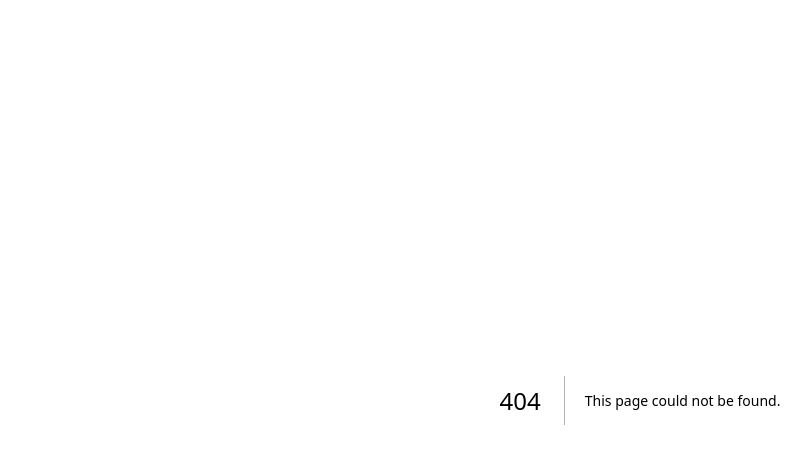
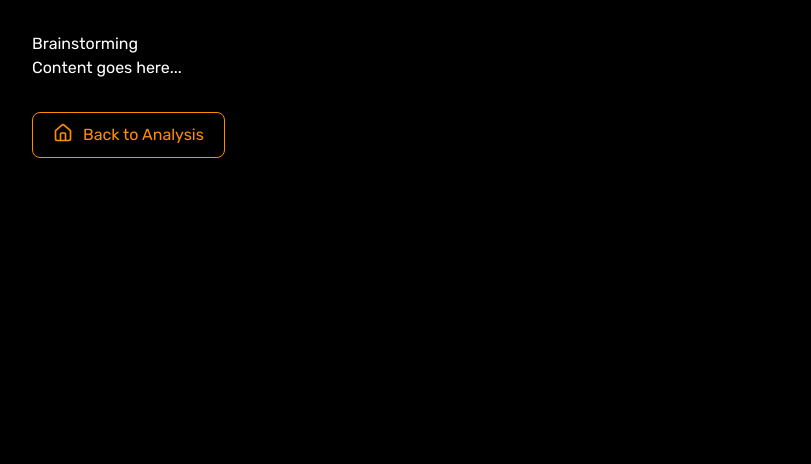
Before and after one commit to codersushi/beyond-the-bot, a Next.js app: page /brainstorming in a window 1280 px wide. Before the commit this address had no page. Shown: the top 464 px of the page, without its empty margins (0-811 px from the left). Built offline with nearby package versions, Linux system fonts and the light colour scheme.

Commit message:
FINALLY THE SCROLLBAR COLORING WORKS YAY

```diff
--- /dev/null
+++ b/app/brainstorming/page.tsx
@@ -0,0 +1,34 @@
+// app/brainstorming/page.tsx
+
+'use client'; // Include this if you use hooks like useState
+
+import { Rubik } from "next/font/google";
+import Link from "next/link";
+import { Home } from "lucide-react";
+
+const rubik = Rubik({ subsets: ['latin'] });
+
+export default function BrainstormingPage() {
+  return (
+
+    <main className={rubik.className} style={{ padding: '2rem', color: 'white' }}>
+      <h1>Brainstorming</h1>
+      <p>Content goes here...</p>
+
+      {/* Button to go back */}
+      <Link href="/" style={{
+        marginTop: '2rem',
+        display: 'inline-flex',
+        gap: '10px',
+        color: '#ff8c00',
+        border: '1px solid #ff8c00',
+        padding: '10px 20px',
+        borderRadius: '8px',
+        textDecoration: 'none'
+      }}>
+        <Home size={20} />
+        Back to Analysis
+      </Link>
+    </main>
+  );
+}
--- a/app/gameoverview/page.tsx
+++ b/app/gameoverview/page.tsx
@@ -2,7 +2,8 @@
 import { Rubik } from "next/font/google";
 import { useState } from "react";
 import Rain from '../components/rain';
-import { Info, ExternalLink } from "lucide-react";
+import { Info, ExternalLink, Home, Lightbulb } from "lucide-react";
+import Link from "next/link";
 
 const rubik = Rubik({ subsets: ['latin'], style: ['italic', 'normal'] });
 
@@ -193,6 +194,22 @@ export default function GameOverview() {
     fontStyle: 'italic'
   };
 
+  const navButtonStyle = {
+    display: 'flex',
+    alignItems: 'center',
+    gap: '0.75rem',
+    padding: '1rem 2rem',
+    background: 'transparent',
+    color: '#ff8c00',
+    border: '2px solid #ff8c00',
+    borderRadius: '12px',
+    fontWeight: 'bold',
+    fontSize: '1.1rem',
+    textDecoration: 'none',
+    transition: 'all 0.3s ease',
+    cursor: 'pointer'
+  };
+
   return (
     <main
       className={rubik.className}
@@ -204,6 +221,7 @@ export default function GameOverview() {
         margin: '0 auto',
       }}
     >
+
       <img src="/wheel.png" className="spin" style={{ width: '70vw', height: '40vw', zIndex: -1, position: 'fixed', top: '-10vw', right: '-30vw', opacity: 0.3}} />
       <img src="/gear.png" className="spin" style={{ width: '70vw', height: '40vw', zIndex: -1, position: 'fixed', bottom: '-10vw', left: '-30vw', opacity: 0.5}} />
 
@@ -393,7 +411,7 @@ export default function GameOverview() {
           </p>
         </div>
 
-        {/* KEY RULES TABLE (MOVED HERE) */}
+        {/* KEY RULES TABLE */}
         <h2 style={largerSubheadingStyle}>Key Game Rules</h2>
         <div style={{ overflow: 'hidden', background: 'rgba(230, 115, 0, 0.1)', borderRadius: '16px', border: '1px solid rgba(255, 255, 255, 0.1)', marginBottom: '3rem' }}>
           <table style={{ width: '100%', borderCollapse: 'collapse', textAlign: 'left' }}>
@@ -440,6 +458,43 @@ export default function GameOverview() {
             </a>
           ))}
         </div>
+
+        {/* BOTTOM NAVIGATION BUTTONS */}
+        <div style={{
+          display: 'flex',
+          justifyContent: 'center',
+          gap: '2rem',
+          marginTop: '4rem',
+          paddingBottom: '4rem'
+        }}>
+          <Link href="/" style={navButtonStyle}
+            onMouseEnter={(e) => {
+              e.currentTarget.style.background = '#ff8c00';
+              e.currentTarget.style.color = 'white';
+            }}
+            onMouseLeave={(e) => {
+              e.currentTarget.style.background = 'transparent';
+              e.currentTarget.style.color = '#ff8c00';
+            }}
+          >
+            <Home size={20} />
+            Back to Homepage
+          </Link>
+
+          <Link href="/brainstorming" style={navButtonStyle}
+            onMouseEnter={(e) => {
+              e.currentTarget.style.background = '#ff8c00';
+              e.currentTarget.style.color = 'white';
+            }}
+            onMouseLeave={(e) => {
+              e.currentTarget.style.background = 'transparent';
+              e.currentTarget.style.color = '#ff8c00';
+            }}
+          >
+            <Lightbulb size={20} />
+            Brainstorming
+          </Link>
+        </div>
       </section>
     </main>
   );
--- a/app/globals.css
+++ b/app/globals.css
@@ -3,13 +3,6 @@
 :root {
   --background: #000000;
   --foreground: #ffffff;
-}
-
-@media (prefers-color-scheme: dark) {
-  :root {
-    --background: #0a0a0a;
-    --foreground: #ededed;
-  }
 }
 
 body {
@@ -18,15 +11,41 @@ body {
   font-family: Arial, Helvetica, sans-serif;
 }
 
-@keyframes spin {
-  from {
-    transform: rotate(0deg);
-  }
-  to {
-    transform: rotate(360deg);
-  }
+/* --- SCROLLBAR WITH ORANGE BACKGROUND --- */
+
+/* 1. Set the width of the scrollbar */
+::-webkit-scrollbar {
+  width: 12px;
 }
 
+/* 2. The Track (The background of the scrollbar) - SET TO ORANGE */
+::-webkit-scrollbar-track {
+  background: #ff8c00 !important; /* This is the "Orange" you requested */
+}
+
+/* 3. The Thumb (The moving part) - KEEPING WHITE */
+::-webkit-scrollbar-thumb {
+  background: #ffffff !important;
+  border-radius: 10px;
+  /* Adding a small orange border creates a "padding" look */
+  border: 2px solid #ff8c00;
+}
+
+::-webkit-scrollbar-thumb:hover {
+  background: #f0f0f0 !important;
+}
+
+/* 4. Firefox support (Thumb color, Track color) */
+* {
+  scrollbar-width: thin;
+  scrollbar-color: #ffffff #ff8a428e !important;
+}
+
+/* --- ANIMATIONS --- */
+@keyframes spin {
+  from { transform: rotate(0deg); }
+  to { transform: rotate(360deg); }
+}
 .spin {
   display: inline-block;
   animation: spin 20s linear infinite;
```
